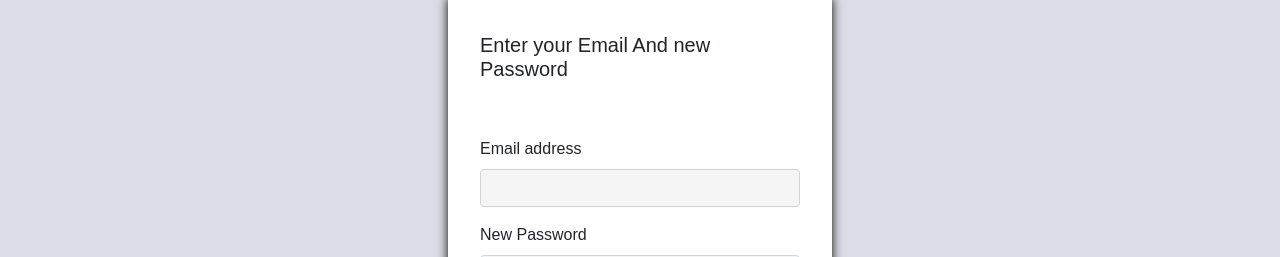
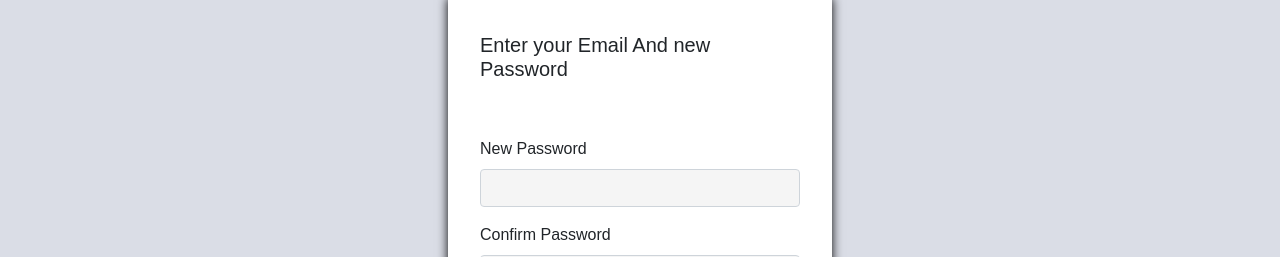
Before and after one commit to ameydeshpande10/TMS_Project, a React (Create React App) app in the folder client/: page /reset_password in a window 1280 px wide. Shown: the part 210-467 px from the top of the page. Built offline with nearby package versions, Linux system fonts and the light colour scheme; no server answers.

Commit message:
layout change

```diff
--- a/client/src/pages/ResetPassword.js
+++ b/client/src/pages/ResetPassword.js
@@ -43,7 +43,7 @@
         .post("http://localhost:3001/user/reset-password", {
           id,
           token,
-          email,
+          // email,
           password,
           cpassword,
         })
@@ -73,7 +73,7 @@
         <h5>Enter your Email And new Password </h5>
         <br></br>
         <br></br>
-        <div className="mb-3">
+        {/* <div className="mb-3">
           <label className="form-label">Email address</label>
           <input
             style={{
@@ -87,7 +87,7 @@
             type="email"
             className="form-control "
           />
-        </div>
+        </div> */}
         <div className="mb-3">
           <label className="form-label">New Password</label>
           <input
```
